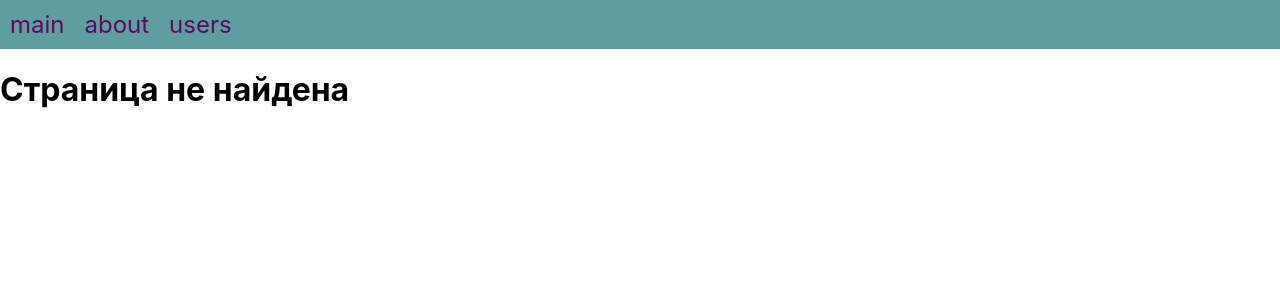
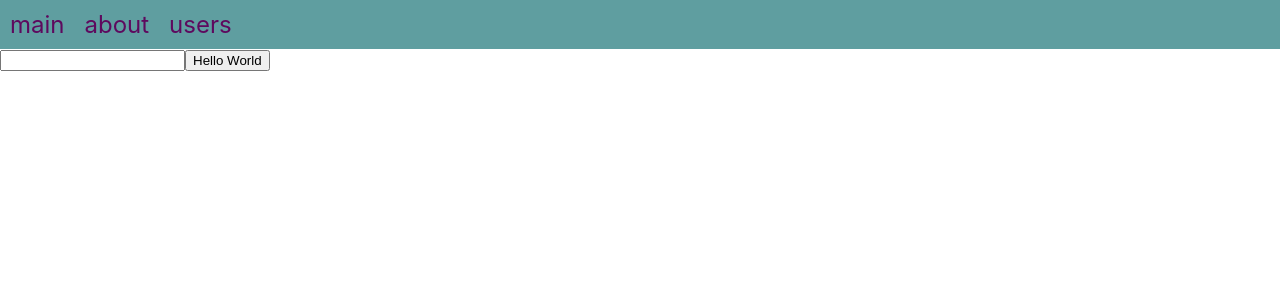
Before and after one commit to MiDimas/TestingPractice, a React (Create React App) app in the folder test-app/: page /hello in a window 1280 px wide. Shown: the top 300 px of the page. Built offline with nearby package versions, Linux system fonts and the light colour scheme.

Commit message:
Добавлен компонент HelloPage
Который будет использоваться для e2e тестирования

```diff
--- a/test-app/src/components/AppRouter/AppRouter.jsx
+++ b/test-app/src/components/AppRouter/AppRouter.jsx
@@ -5,11 +5,13 @@ import AboutPage from "../../pages/AboutPage/AboutPage";
 import UsersPage from "../../pages/UsersPage/UsersPage";
 import UserDetailPage from "../../pages/UserDetailPage/UserDetailPage";
 import ErrorPage from "../../pages/ErrorPage/ErrorPage";
+import HelloPage from "../../pages/HelloPage/HelloPage";
 
 const AppRouter = () => {
     return (
         <Routes>
             <Route path={'/'} element={<MainPage />}/>
+            <Route path={'/hello'} element={<HelloPage />}/>
             <Route path={'/about'} element={<AboutPage />}/>
             <Route path={'/users'} element={<UsersPage />}/>
             <Route path={'/users/:id'} element={<UserDetailPage />}/>
--- /dev/null
+++ b/test-app/src/pages/HelloPage/HelloPage.jsx
@@ -0,0 +1,22 @@
+import {useState} from "react";
+
+const HelloPage = () => {
+    const [visible, setVisible] = useState(false);
+    const [value, setValue] = useState('');
+
+    const handleChange = (e) => {setValue(e.target.value)};
+    const handleClick = () => {setVisible(prevState => !prevState)};
+
+    return (
+        <div>
+            <input id={"helloInput"} onChange={handleChange} value={value} />
+            <button id={"helloBtn"} onClick={handleClick}>Hello World</button>
+            {
+                visible && value === 'hello' &&
+                <h3 id={"helloTitle"} onChange={handleChange}>Hello WRLD</h3>
+            }
+        </div>
+    );
+};
+
+export default HelloPage;
```
